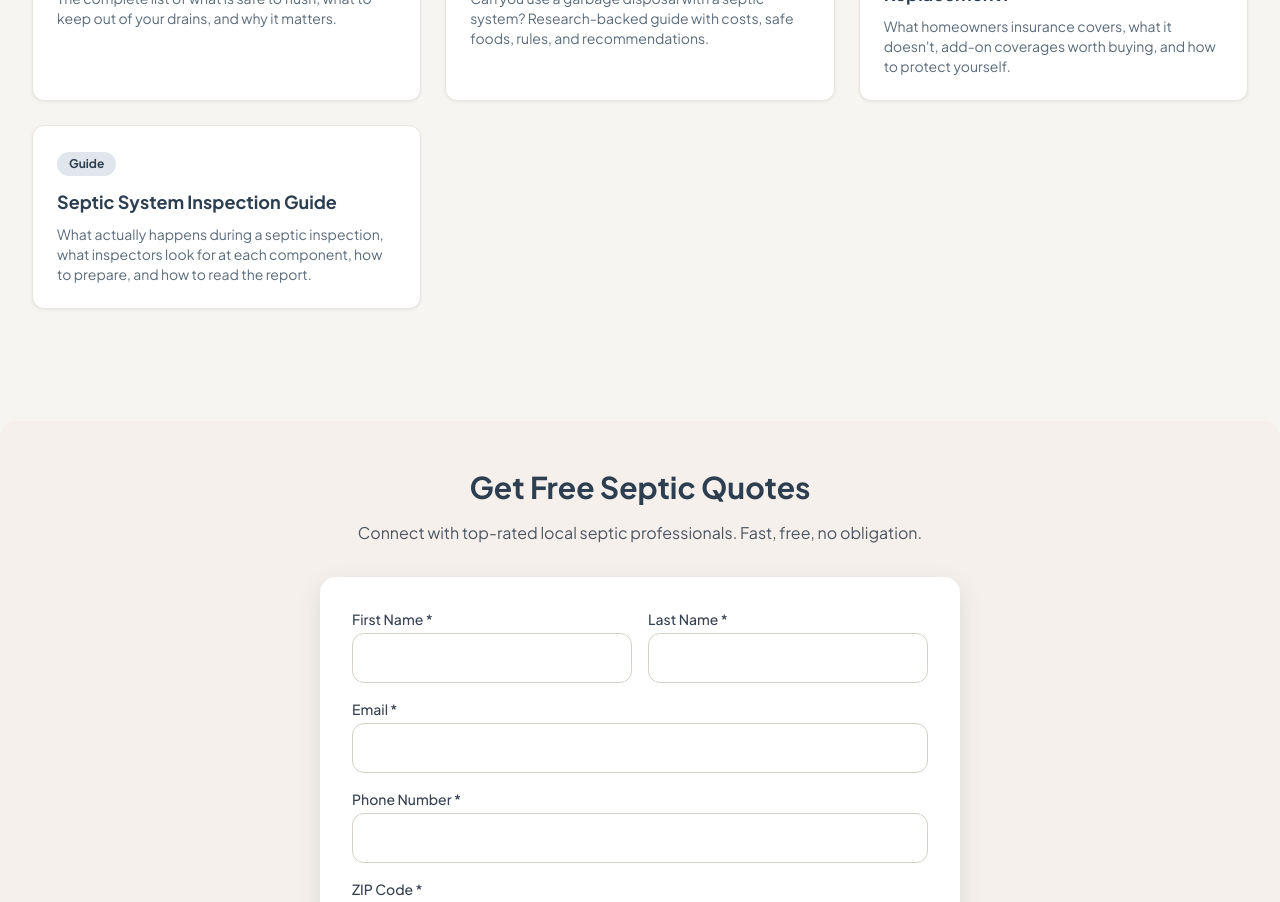
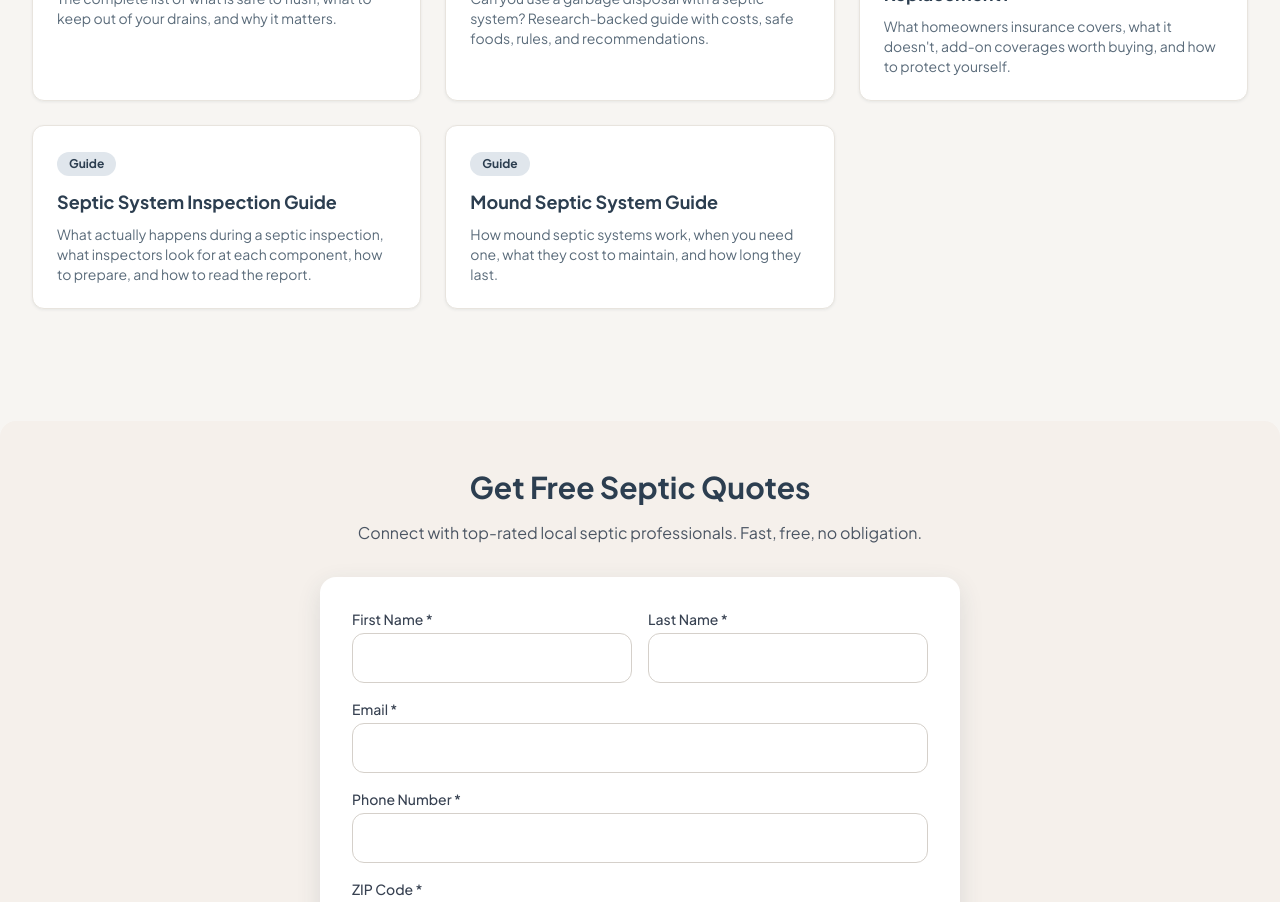
Before and after one commit to thebasementguide2026/theseptic.guide-, a Next.js app: page /guides in a window 1280 px wide. Shown: the part 900-1802 px from the top of the page. Built offline with nearby package versions, Linux system fonts and the light colour scheme.

Commit message:
Add mound septic system to guides index

```diff
--- a/app/guides/page.tsx
+++ b/app/guides/page.tsx
@@ -18,6 +18,7 @@ const guides = [
   { title: 'Garbage Disposal and Septic Systems', href: '/guides/garbage-disposal-septic-systems', description: 'Can you use a garbage disposal with a septic system? Research-backed guide with costs, safe foods, rules, and recommendations.' },
         { title: 'Does Insurance Cover Septic Repair or Replacement?', href: '/articles/does-insurance-cover-septic-repair-replacement', description: 'What homeowners insurance covers, what it doesn\'t, add-on coverages worth buying, and how to protect yourself.' },
   { title: 'Septic System Inspection Guide', href: '/guides/septic-inspection-guide', description: 'What actually happens during a septic inspection, what inspectors look for at each component, how to prepare, and how to read the report.' },
+  { title: 'Mound Septic System Guide', href: '/guides/mound-septic-system', description: 'How mound septic systems work, when you need one, what they cost to maintain, and how long they last.' },
 ]
 
 export default function GuidesPage() {
```
